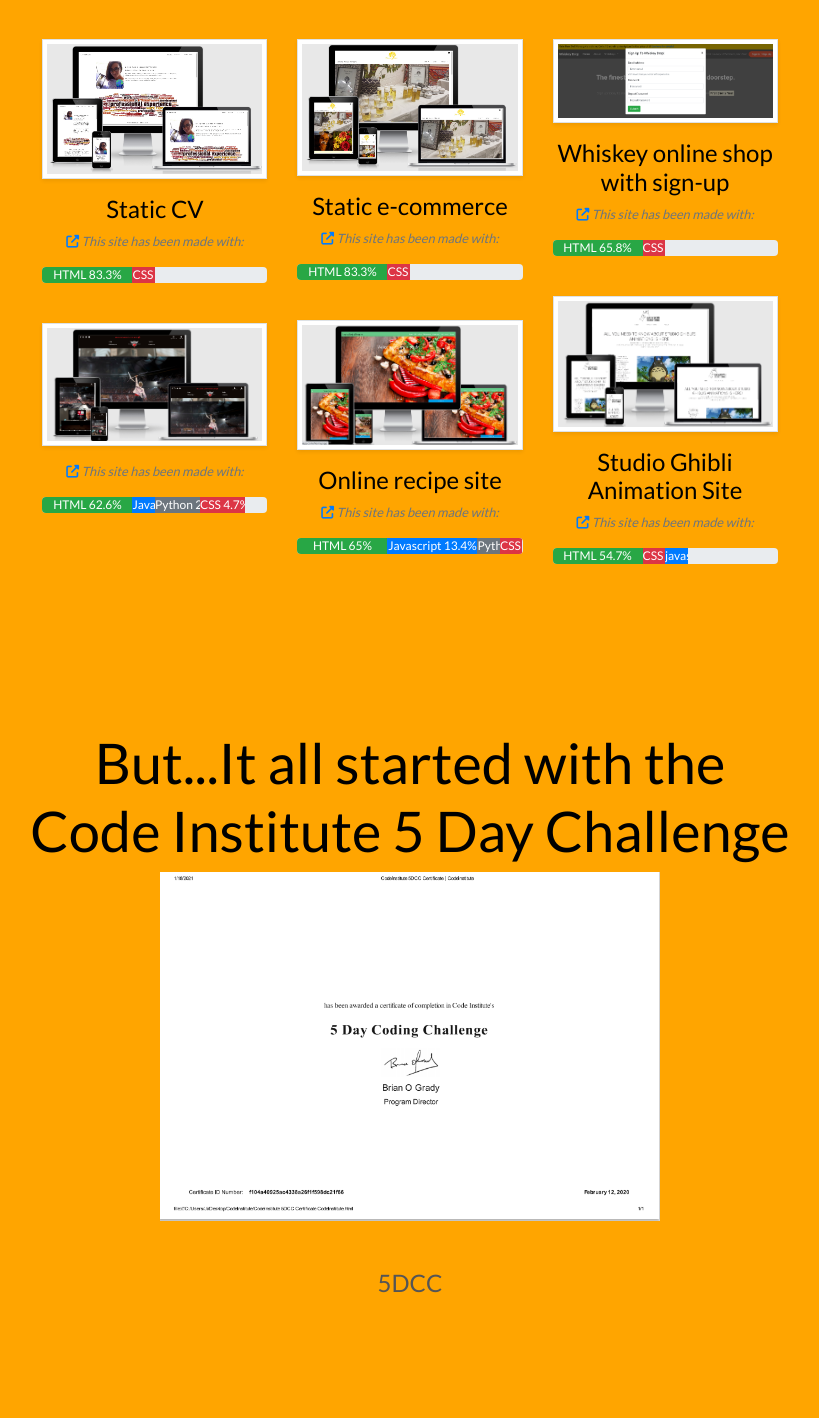
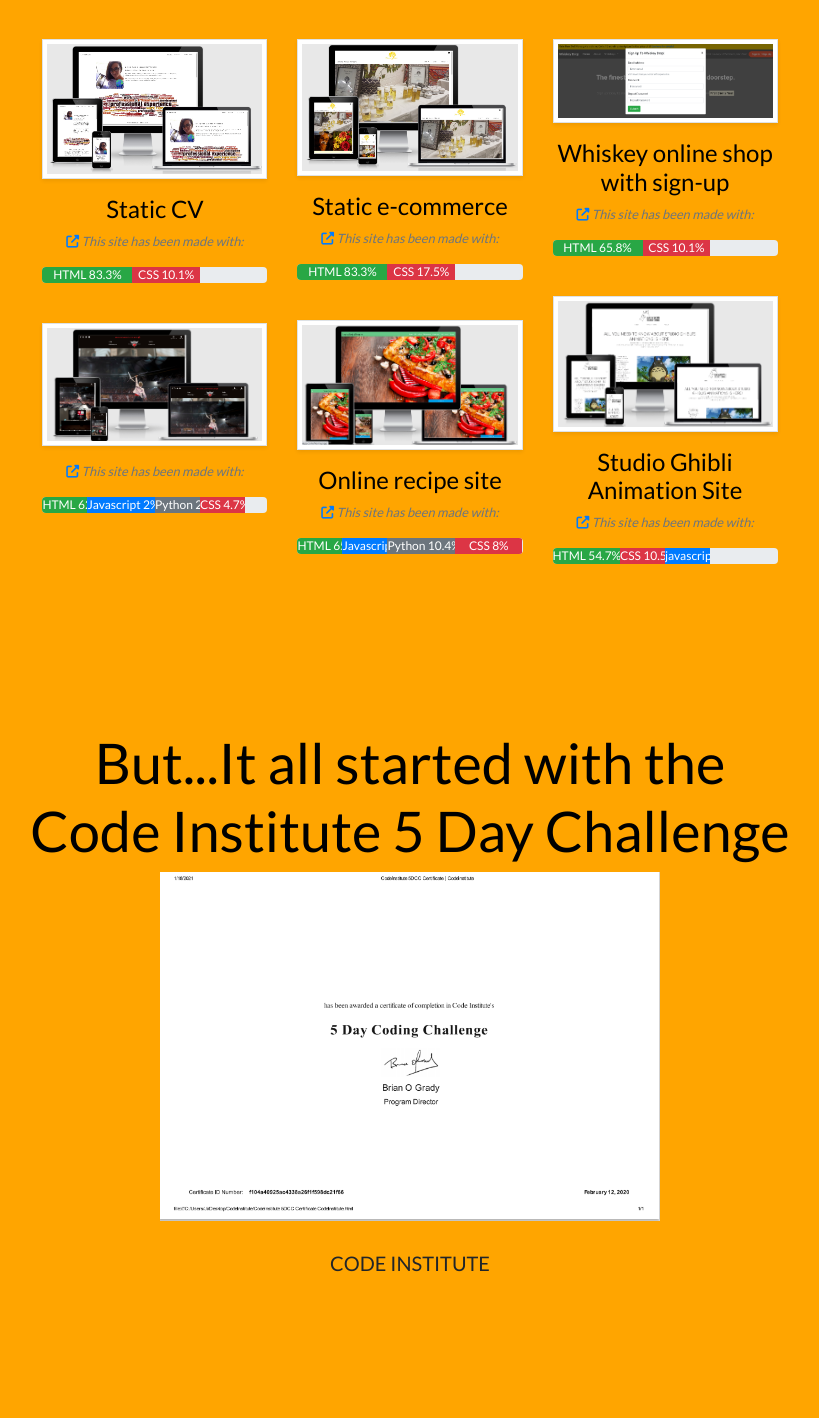
Before and after one commit to JihanePett/web-development, a Django app: page / in a window 1280 px wide. Shown: the part 935-2353 px from the top of the page, without its empty margins (230-1049 px from the left). After the commit the page ends 2207 px from the top, so only its background shows below. Run offline with Django 3.2, Linux system fonts and the light colour scheme; some libraries are stand-ins or nearby versions.

Commit message:
adjusted the progress bar width, font color in the contact template and button on the index template

```diff
--- a/home/templates/home/contact.html
+++ b/home/templates/home/contact.html
@@ -28,7 +28,7 @@
             <div class="container container-contact">
                 <div class="row">
                     <div class="col-6 col-md-4">
-                        <div class="contact-info">
+                        <div class="contact-info text-black">
                             <h5>Address</h5>
                             <p>Kilcool Kilnaleck Co-Cavan</p>
                             <h5>Phone</h5>
@@ -38,7 +38,7 @@
                         </div>
                     </div>
                     <div class="col-6 col-md-8">
-                        <div class="contact-form">
+                        <div class="contact-form text-black">
                             <div class="section-heading">
                                 <h4>Get in touch
                                     {{ message_name }}</h4>
--- a/home/templates/home/github.html
+++ b/home/templates/home/github.html
@@ -14,7 +14,7 @@
     <section class="container-fluid">
         <div class="row bg-color-contact text-center">
             <div class="col">
-                <h2 class="display-4 text-black">You can browse my Github repositories here</h2>
+                <h2 class="display-4 text-black">Browse my Github repositories below</h2>
                 <p class="silent">Or click on the github logo to be directed to my github account</p>
                 <div class="text-center">
                 <a href="https://github.com/JihanePett?tab=repositories" target="_blank"><img src="../media/github-logo.png" class="rounded mx-auto d-block githublogo" alt="github logo"></a>
--- a/home/templates/home/index.html
+++ b/home/templates/home/index.html
@@ -58,7 +58,7 @@
                                         <div class="progress-bar bg-success" role="progressbar" style="width:40%">
                                             HTML 83.3%
                                         </div>
-                                        <div class="progress-bar bg-danger" role="progressbar" style="width:10%">
+                                        <div class="progress-bar bg-danger" role="progressbar" style="width:30%">
                                             CSS 10.1%
                                         </div>
                                     </div>
@@ -76,7 +76,7 @@
                                             <div class="progress-bar bg-success" role="progressbar" style="width:40%">
                                                 HTML 83.3%
                                             </div>
-                                            <div class="progress-bar bg-danger" role="progressbar" style="width:10%">
+                                            <div class="progress-bar bg-danger" role="progressbar" style="width:30%">
                                                 CSS 17.5%
                                             </div>
                                         </div>
@@ -94,7 +94,7 @@
                                                 <div class="progress-bar bg-success" role="progressbar" style="width:40%">
                                                     HTML 65.8%
                                                 </div>
-                                                <div class="progress-bar bg-danger" role="progressbar" style="width:10%">
+                                                <div class="progress-bar bg-danger" role="progressbar" style="width:30%">
                                                     CSS 10.1%
                                                 </div>
                                             </div>
@@ -109,13 +109,13 @@
                                                     <i class="fas fa-external-link-alt"></i>
                                                 </a>This site has been made with:
                                                 <div class="progress">
-                                                    <div class="progress-bar bg-success" role="progressbar" style="width:40%">
+                                                    <div class="progress-bar bg-success" role="progressbar" style="width:30%">
                                                         HTML 54.7%
                                                     </div>
-                                                    <div class="progress-bar bg-danger" role="progressbar" style="width:10%">
+                                                    <div class="progress-bar bg-danger" role="progressbar" style="width:20%">
                                                         CSS 10.5%
                                                     </div>
-                                                    <div class="progress-bar bg-primary" role="progressbar" style="width:10%">
+                                                    <div class="progress-bar bg-primary" role="progressbar" style="width:20%">
                                                         javascript 29.3%
                                                     </div>
                                                 </div>
@@ -130,16 +130,16 @@
                                                         <i class="fas fa-external-link-alt"></i>
                                                     </a>This site has been made with:
                                                     <div class="progress">
-                                                        <div class="progress-bar bg-success" role="progressbar" style="width:40%">
+                                                        <div class="progress-bar bg-success" role="progressbar" style="width:20%">
                                                             HTML 65%
                                                         </div>
-                                                        <div class="progress-bar bg-primary" role="progressbar" style="width:40%">
+                                                        <div class="progress-bar bg-primary" role="progressbar" style="width:20%">
                                                             Javascript 13.4%
                                                         </div>
-                                                        <div class="progress-bar bg-secondary" role="progressbar" style="width:10%">
+                                                        <div class="progress-bar bg-secondary" role="progressbar" style="width:30%">
                                                             Python 10.4%
                                                         </div>
-                                                        <div class="progress-bar bg-danger" role="progressbar" style="width:10%">
+                                                        <div class="progress-bar bg-danger" role="progressbar" style="width:30%">
                                                             CSS 8%
                                                         </div>
                                                     </div>
@@ -153,10 +153,10 @@
                                                             <i class="fas fa-external-link-alt"></i>
                                                         </a>This site has been made with:
                                                         <div class="progress">
-                                                            <div class="progress-bar bg-success" role="progressbar" style="width:40%">
+                                                            <div class="progress-bar bg-success" role="progressbar" style="width:20%">
                                                                 HTML 62.6%
                                                             </div>
-                                                            <div class="progress-bar bg-primary" role="progressbar" style="width:10%">
+                                                            <div class="progress-bar bg-primary" role="progressbar" style="width:30%">
                                                                 Javascript 2%
                                                             </div>
                                                             <div class="progress-bar bg-secondary" role="progressbar" style="width:20%">
@@ -178,11 +178,10 @@
                                                     <h1 class="display-4 text-black about-display-4">But...It all started with the Code Institute 5 Day Challenge</h1>
                                                 </div>
                                                 <div class="col col-md-8 my-auto offset-2">
-                                                    <img src="../media/5dcc.png" class="img-fluid" alt="5DCC cert">
-                                                        <div class="my-5">
-                                                            <h4 class="text-center">5DCC
-                                                                <a href="https://codeinstitute.net/5-day-coding-challenge/?utm_term=&utm_campaign=&utm_source=adwords&utm_medium=ppc&hsa_net=adwords&hsa_tgt=dsa-564412108988&hsa_ad=306243272841&hsa_acc=8983321581&hsa_grp=53978589537&hsa_mt=b&hsa_cam=1421820850&hsa_kw=&hsa_ver=3&hsa_src=g&gclid=EAIaIQobChMIyPCFoeal7gIVxu7tCh1r4QiVEAAYASAAEgJRyvD_BwE&gclsrc=aw.ds" class="find-out-button"></a></h4>
-                                                        </div>
+                                                    <img src="../media/5dcc.png" class="img-fluid fivedcc-img" alt="5DCC cert">
+                                                        <h4>
+                                                            <a href="https://codeinstitute.net/" class="portfolio-button btn btn-lg rounded-0 text-uppercase py-3" target="_blank">Code Institute</a>
+                                                        </h4>
                                                     </div>
                                                 </div>
                                             </div>
--- a/static/css/base.css
+++ b/static/css/base.css
@@ -84,7 +84,6 @@ border: 1px solid black !important;
     z-index: -1;
 }
 
-
 a.category-badge > span.badge:hover {
     background: #212529 !important;
     color: #fff !important;
@@ -106,9 +105,8 @@ a.category-badge > span.badge:hover {
     margin-top: 5px;
 }
 
-.jumbotron-transparent {
-    background-color: transparent;
-    color: black;
+.fivedcc-img {
+    margin-bottom: 10px;
 }
 
 /* -------------------------------- Homepage profile image */
```
